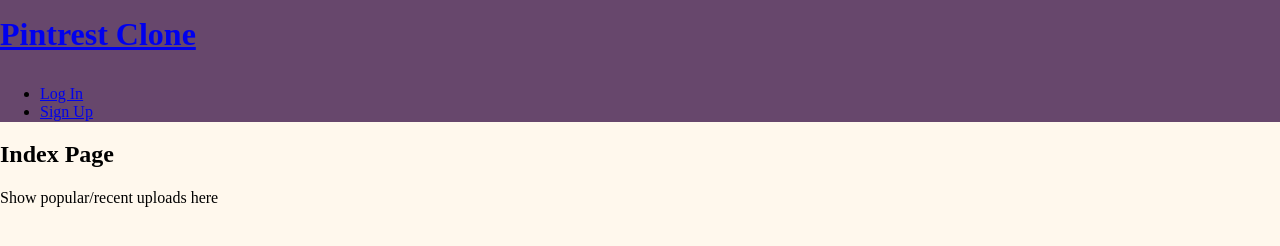
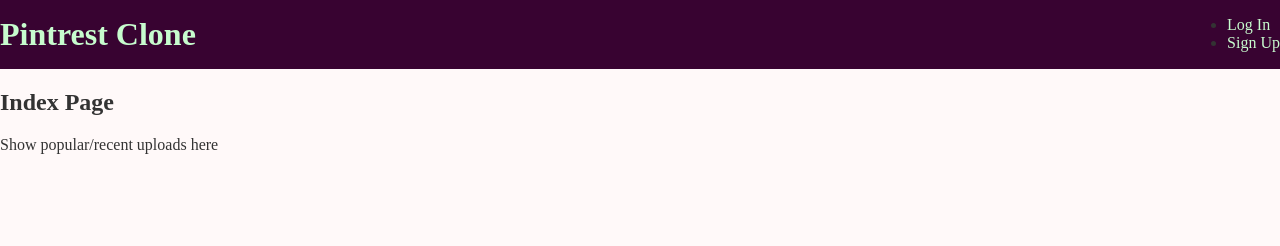
Before and after one commit to Sakeran/picture-app, a React app: page / in a window 1280 px wide. Built offline with nearby package versions, Linux system fonts and the light colour scheme.

Commit message:
Update stylesheets for main and Header component

```diff
--- a/src/Components/Header/Header.css
+++ b/src/Components/Header/Header.css
@@ -1,9 +1,16 @@
 .Header {
   margin: 0;
-  background-color: #67476C;
+  display: flex;
+  justify-content: space-between;
+  background: #380331;
 }
 
 .Header h1 {
   margin: 0;
   padding: 0.5em 0;
 }
+
+.Header a {
+  text-decoration: none;
+  color: #C7FCCE;
+}
--- a/src/Components/Header/Header.js
+++ b/src/Components/Header/Header.js
@@ -9,7 +9,7 @@ import './Header.css';
 const Header = (props) => (
   <header className="Header">
     <Link to="/">
-      <h1>Pintrest Clone</h1>
+      <h1 className="Header-Logo">Pintrest Clone</h1>
     </Link>
     <Nav user={props.user} />
   </header>
--- a/src/index.css
+++ b/src/index.css
@@ -1,5 +1,6 @@
 body {
   margin: 0;
   padding: 0;
-  background-color: #FFF8ED;
+  background: #FFF9F9;
+  color: #333;
 }
```
